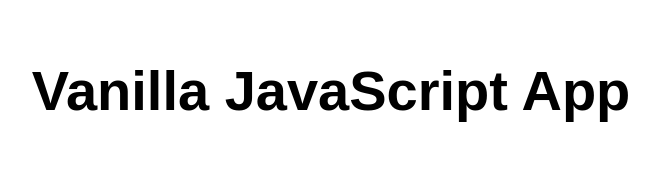
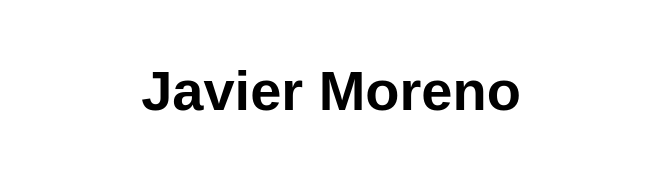
Before and after one commit to jdmor-prog/Despliegue1, a website: page src/index.html in a window 1280 px wide. Shown: the whole page, without its empty margins (309-968 px from the left). Drawn offline with Linux system fonts and the light colour scheme.

Commit message:
Cambio h1

```diff
--- a/src/index.html
+++ b/src/index.html
@@ -10,7 +10,7 @@
 
 <body>
   <main>
-    <h1>Vanilla JavaScript App</h1>
+    <h1>Javier Moreno</h1>
   </main>
 </body>
 
```
